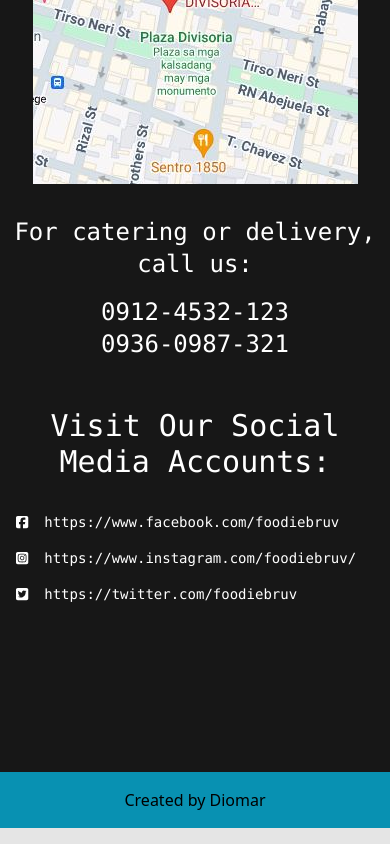
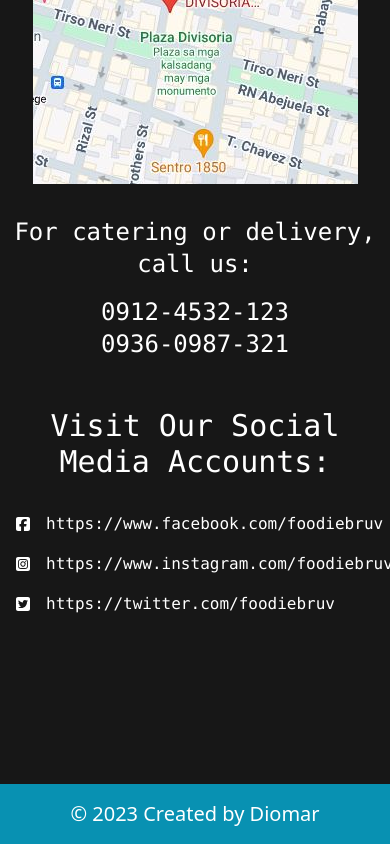
Before and after one commit to ramdio12/restaurant_website, a React (Vite) app: page / in a window 390 px wide. Shown: the part 5063-5907 px from the top of the page. Built offline with nearby package versions, Linux system fonts and the light colour scheme.

Commit message:
framer motion adjusted for specialties section

```diff
--- a/src/Components/Footer.jsx
+++ b/src/Components/Footer.jsx
@@ -1,9 +1,10 @@
 
 
 const Footer = () => {
+    const currentYear = new Date().getFullYear();
     return (
-        <div className=" w-full py-4 bg-cyan-600 text-center">
-            Created by Diomar
+        <div className=" w-full py-4 bg-cyan-600 text-center text-white text-xl">
+            <span>&copy; {currentYear} </span>  <span>Created by Diomar</span>
         </div>
     )
 }
--- a/src/Components/SpecialtiesCard.jsx
+++ b/src/Components/SpecialtiesCard.jsx
@@ -1,12 +1,12 @@
 import { motion } from "framer-motion";
 
 
-const SpecialtiesCard = ({ id, name, img }) => {
+const SpecialtiesCard = ({ name, img }) => {
     return (
         <motion.div
             initial={{ opacity: 0, scale: 0 }}
             whileInView={{ opacity: 1, scale: 1 }}
-            transition={{ duration: 0.5, delay: id * 0.3 }}
+            transition={{ duration: 0.5 }}
             viewport={{ once: true }}
 
             className=" w-96">
--- a/src/Pages/Contact.jsx
+++ b/src/Pages/Contact.jsx
@@ -76,7 +76,7 @@
 
 const Icon = ({ icon, children }) => {
     return (
-        <motion.div className=" text-sm sm:text-lg md:text-2xl  flex items-center justify-center gap-4 cursor-pointer hover:text-red-400  ">
+        <motion.div className=" sm:text-lg md:text-2xl  flex items-center justify-center gap-4 cursor-pointer hover:text-red-400  ">
             <FontAwesomeIcon icon={icon} />
             {children}
         </motion.div>
```
